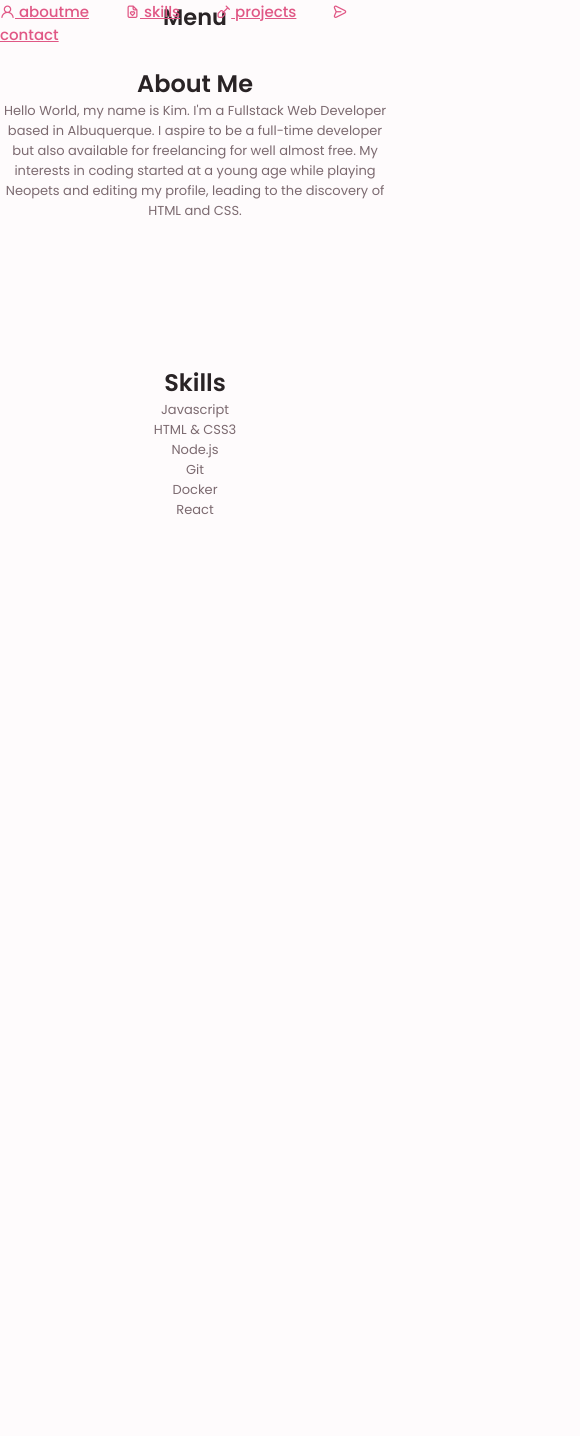
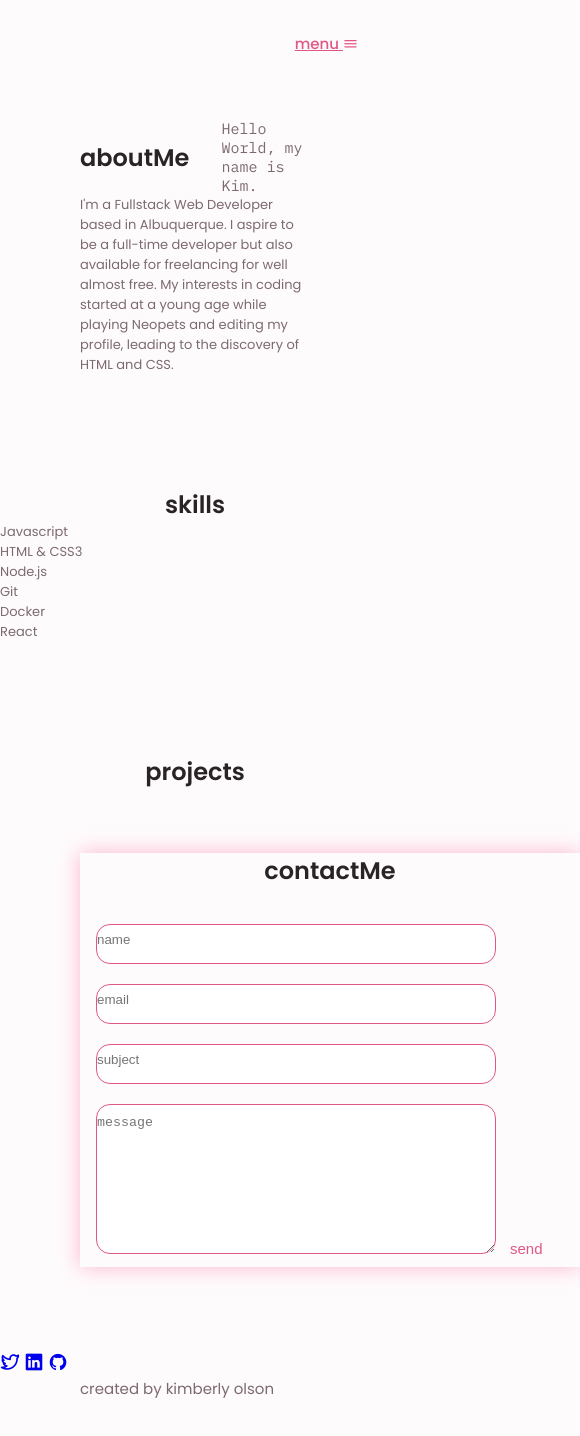
Before and after one commit to kolson21/website-kim, a plain HTML site: page public_html/index.html in a window 390 px wide. Shown: the whole page, 580 px wide, since content can reach past the window. Before the commit the page ends 844 px from the top, so only its background shows below. Drawn offline with nearby package versions, Linux system fonts and the light colour scheme.

Commit message:
added contact form and worked on mobile nav

```diff
--- a/public_html/css/style.css
+++ b/public_html/css/style.css
@@ -84,7 +84,8 @@ h1,h2,h3,h4{
 }
 img{
     max-width: 100%;
-    height: auto;
+    vertical-align: middle;
+    display: inline-block;
 }
 
 /***** Layout *****/
@@ -115,21 +116,36 @@ img{
 
 /********** Nav / Header **********/
 .header{
-
+    display: flex;
+    align-items: center;
 }
 .menu-desktop{
     position: absolute;
     right: 30px;
 }
-@media screen and (max-width: 479px) {
+.menu-mobile{
+    display: flex;
+    align-items: center;
+    color: var(--first-color);
+    font-size: var(--font-semi-bold);
+}
+@media screen and (max-width: 600px) {
+    .menu-desktop {
+        display: none;
+    }
     .header {
-        position: static;
-        display: flex;
-        flex-wrap: nowrap;
-        justify-content: center;
-        top: auto;
-        z-index: var(--z-tooltip);
-        background-color: transparent;
+        justify-content: flex-end;
+    }
+    .section {
+        padding: 2rem 0 2rem;
+    }
+}
+@media screen and (min-width: 600px) {
+    .menu-mobile {
+        display: none;
+    }
+    .section {
+        padding: 2rem 0 2rem;
     }
 }
 .link{
@@ -137,7 +153,75 @@ img{
     font-size: var(--normal-font-size);
     font-weight: var(--font-medium);
     padding-right: 2rem;
+    display: inline-block;
 }
 .link:hover{
     color: var(--first-color-light);
 }
+
+/********** About Me **********/
+.about{
+    padding: 2rem 5rem 2rem 5rem;
+}
+section:nth-child(2) > .section_title,.section_sub{
+    text-align: left;
+}
+.intro{
+    display: flex;
+    align-items: center;
+}
+.special{
+    font-family: var(--special-font);
+    padding-left: 2rem;
+}
+
+/********** Skills **********/
+/********** Projects **********/
+/********** Contact Me **********/
+form{
+    margin: 1rem;
+}
+.contact_wrapper{
+    width: 500px;
+    margin-left: 5rem;
+    background-color: var(--bg-color);
+    box-shadow: 0 0 20px 0 var(--first-color-light);
+    top: 50%;
+    left: 50%;
+}
+.input{
+    color: var(--text-color);
+    width: 400px;
+    height: 40px;
+    margin-top: 20px;
+    padding: 0 10px 10px 0;
+    border: 1px solid var(--first-color);
+    border-radius: 14px;
+    outline: none;
+}
+.text-area{
+    height: 150px;
+    padding-top: 10px;
+}
+button{
+    border-radius: 20px;
+    color: var(--first-color);
+    margin-top: 18px;
+    padding: 10px;
+    background-color: var(--bg-color);
+    font-size: var(--normal-font-size);
+    border: none;
+    cursor: pointer;
+}
+/********** Feet **********/
+.foot_wrapper{
+    display: inline;
+    align-content: space-between;
+    align-items: center;
+}
+.icon{
+    font-size: var(--h2-font-size);
+}
+p{
+    padding-left: 5rem;
+}
--- a/public_html/index.html
+++ b/public_html/index.html
@@ -12,30 +12,31 @@
 </head>
 <body>
 <!------- Header / Navigation Bar ------->
-<div class="container header">
-        <nav class="menu-mobile">
-            <h1>Menu</h1>
-        </nav>
-        <nav class="menu-desktop">
-            <a href="#" class="link"><i class="uil uil-user"></i> aboutme</a>
-            <a href="#" class="link"><i class="uil uil-file-heart"></i> skills</a>
-            <a href="#" class="link"><i class="uil uil-shovel"></i> projects</a>
-            <a href="#" class="link"><i class="uil uil-message"></i> contact</a>
-        </nav>
-</div>
+<section class="header section" id="header">
+        <div class="menu-desktop">
+        <a href="#about" class="link"><i class="uil uil-user"></i> aboutme</a>
+        <a href="#skills" class="link"><i class="uil uil-file-heart"></i> skills</a>
+        <a href="#project" class="link"><i class="uil uil-shovel"></i> projects</a>
+        <a href="#contact" class="link"><i class="uil uil-message"></i> contactme</a>
+        </div>
+        <div class="menu-mobile">
+        <a href="#" class="link">menu <i class="uil uil-bars"></i></a>
+        </div>
+</section>
 
 <!---------------- Home ----------------->
 
 
 <!-------------- About Me --------------->
 <section class="about section" id="about">
-    <h2 class="section_title">About Me</h2>
-    <span class="section_sub">Hello World, my name is Kim. I'm a Fullstack Web Developer based in Albuquerque. I aspire to be a full-time developer but also available for freelancing for well almost free. My interests in coding started at a young age while playing Neopets and editing my profile, leading to the discovery of HTML and CSS.</span>
+    <div class="intro">
+        <h2 class="section_title">aboutMe</h2><span class="special">Hello World, my name is Kim.</span></div>
+    <span class="section_sub"> I'm a Fullstack Web Developer based in Albuquerque. I aspire to be a full-time developer but also available for freelancing for well almost free. My interests in coding started at a young age while playing Neopets and editing my profile, leading to the discovery of HTML and CSS.</span>
 </section>
 
 <!--------------- Skills ---------------->
 <section class="skills section" id="skills">
-    <h2 class="section_title">Skills</h2>
+    <h2 class="section_title">skills</h2>
     <ul class="section_sub">
         <li>Javascript</li>
         <li>HTML & CSS3</li>
@@ -47,13 +48,33 @@
 </section>
 
 <!--------------- Projects -------------->
-
+<section class="project section" id="project">
+    <h2 class="section_title">projects</h2>
+</section>
 
 <!-------------- Contact Me ------------->
-
+<section class="contact section" id="contact">
+    <div class="contact_wrapper">
+    <h2 class="section_title">contactMe</h2>
+        <form>
+            <input type="text" class="input" placeholder="name">
+            <input type="text" class="input" placeholder="email">
+            <input type="text" class="input" placeholder="subject">
+            <textarea type="text" class="input text-area" placeholder="message"></textarea>
+            <button type="button" class="button">send</button>
+        </form>
+    </div>
+</section>
 
 <!---------------- Footer --------------->
-
+<section class="footer section" id="footer">
+    <div class="foot_wrapper">
+        <a href="#" class="icon"><i class="uil uil-twitter-alt"></i></a>
+        <a href="#about" class="icon"><i class="uil uil-linkedin"></i></a>
+        <a href="#skills" class="icon"><i class="uil uil-github"></i></a>
+        <p>created by kimberly olson</p>
+    </div>
+</section>
 
 <script src="js/script.js"></script>
 </body>
```
Also changed, not shown: 1 other file.
